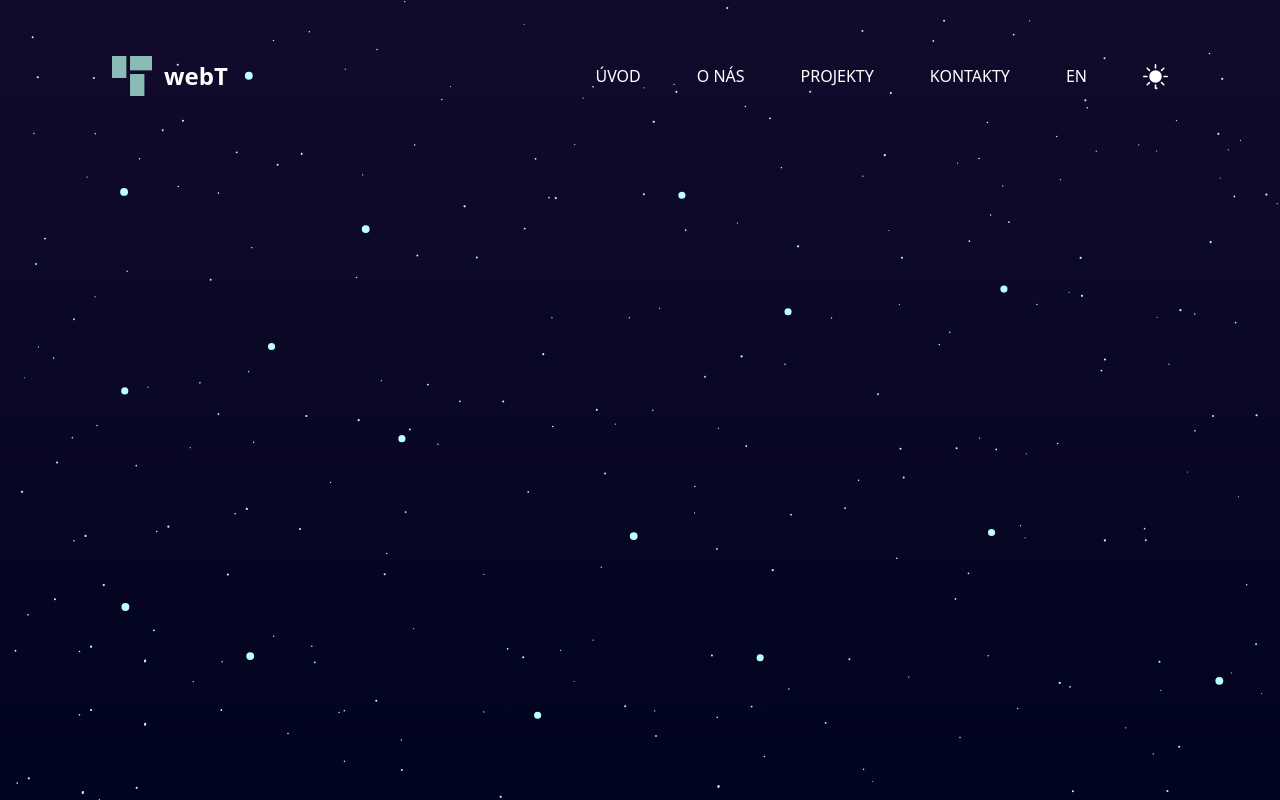
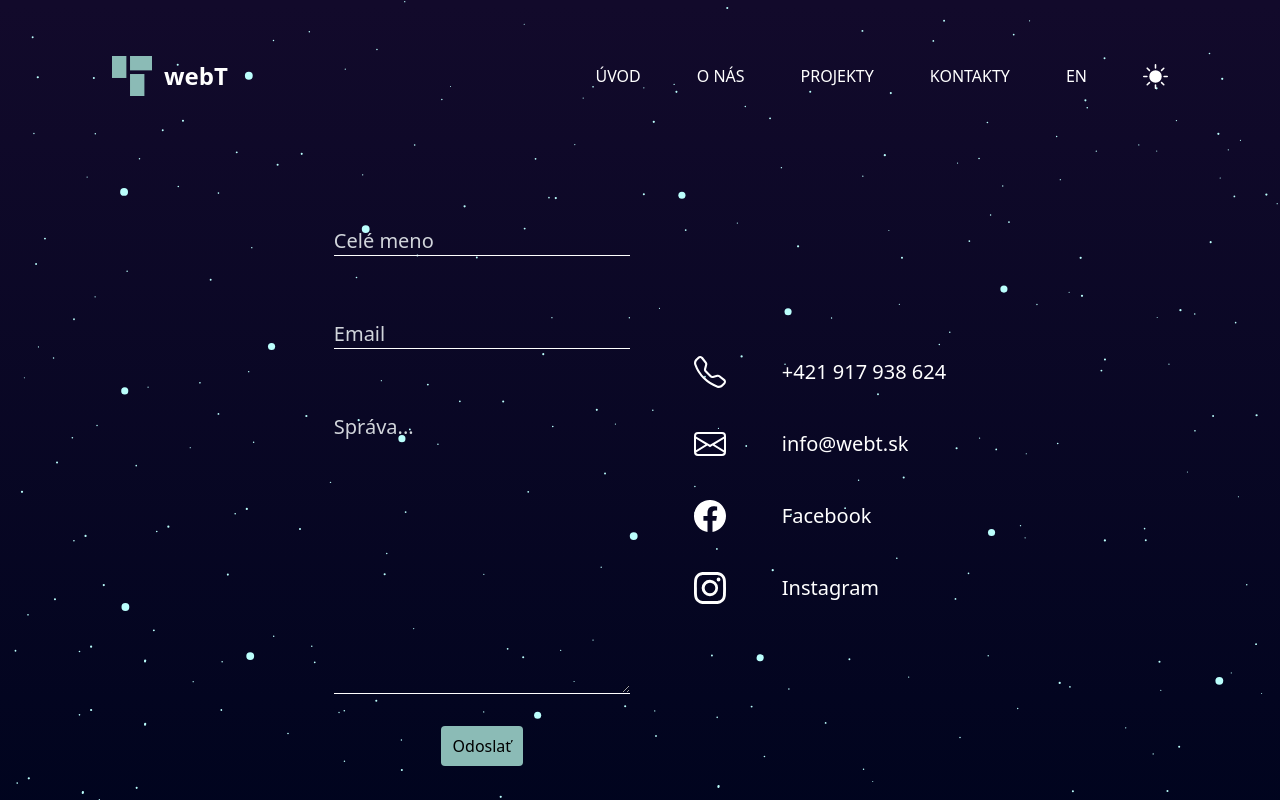
Before and after one commit to webt-sk/webt-sk.github.io, a Next.js app: page /kontakt in a window 1280 px wide. Built offline with nearby package versions, Linux system fonts and the light colour scheme.

Commit message:
kontakty stránka hotová

```diff
--- a/components/Layout.js
+++ b/components/Layout.js
@@ -8,7 +8,9 @@ export default function Layout(props) {
         <title>webT</title>
       </Head>
       <Navbar otherLang={props.otherLang} otherPage={props.otherPage} />
-      <main className={`section-height flex flex-wrap-reverse ${props.className}`}>
+      <main
+        className={`section-height flex ${props.className}`}
+      >
         {props.children}
       </main>
     </>
--- a/components/pages/Index.js
+++ b/components/pages/Index.js
@@ -3,7 +3,11 @@ import Layout from "../Layout";
 
 export default function Index(props) {
   return (
-    <Layout otherLang={props.otherLang} otherPage={props.otherPage}>
+    <Layout
+      className="flex-wrap-reverse"
+      otherLang={props.otherLang}
+      otherPage={props.otherPage}
+    >
       <div className="w-1/2 pl-28 flex flex-col justify-center lg:w-full lg:h-1/2 lg:pl-0">
         <h1 className="dark:text-white text-black text-6xl font-bold leading-normal lg:leading-tight lg:text-center md:text-3xl md:mt-5">
           {props.h1}
@@ -14,7 +18,7 @@ export default function Index(props) {
             {props.h1_3rd_line}
           </span>
         </h1>
-        <button className="text-white dark:text-black bg-zelena dark:bg-modra text-base w-fit p-4 rounded-md mt-16 lg:m-auto lg:text-sm lg:mt-5">
+        <button className="text-white dark:text-black bg-zelena dark:bg-modra text-sm w-fit p-4 rounded-md mt-16 lg:m-auto lg:text-sm lg:mt-5">
           {props.button}
         </button>
       </div>
--- a/components/pages/Kontakty.js
+++ b/components/pages/Kontakty.js
@@ -1,9 +1,79 @@
-import Navbar from "../Navbar";
+import {
+  Envelope,
+  Facebook,
+  Instagram,
+  Telephone,
+} from "react-bootstrap-icons";
+
+import Layout from "../Layout";
 
 export default function Kontakty(props) {
   return (
-    <>
-      <Navbar otherLang={props.otherLang} otherPage={props.otherPage} />
-    </>
+    <Layout
+      className="justify-center content-center flex-wrap md:h-fit"
+      otherLang={props.otherLang}
+      otherPage={props.otherPage}
+    >
+      <form
+        className="flex flex-col md:w-5/6"
+        action="https://submit-form.com/E2Gd0PDo%22%3E"
+        method="post"
+      >
+        <input
+          type="text"
+          name="name"
+          placeholder={props.otherLang === "sk" ? "Name" : "Celé meno"}
+          required=""
+          className="kontakty-inputs"
+        />
+        <input
+          type="email"
+          name="email"
+          placeholder="Email"
+          required=""
+          className="kontakty-inputs"
+        />
+        <textarea
+          name="message"
+          placeholder={props.otherLang === "sk" ? "Message..." : "Správa..."}
+          required=""
+          rows="10"
+          className="kontakty-inputs"
+        ></textarea>
+        <button
+          className="bg-zelena dark:bg-modra rounded text-white dark:text-black px-3 py-2 m-auto md:mb-8"
+          type="submit"
+        >
+          {props.otherLang === "sk" ? "Send" : "Odoslať"}
+        </button>
+      </form>
+
+      <ul className="kontakty-ul">
+        <li>
+          <Telephone className="kontakty-svg" />
+          <a className="kontakty-a" href="tel:+421 917 938 624">
+            +421 917 938 624
+          </a>
+        </li>
+        <li>
+          <Envelope className="kontakty-svg" />
+          <a className="kontakty-a" href="mailto:info@webt.sk">
+            info@webt.sk
+          </a>
+        </li>
+        <li>
+          <Facebook className="kontakty-svg" />
+          <a className="kontakty-a" href="facebook.com/webt">
+            Facebook
+          </a>
+        </li>
+        <li>
+          <Instagram className="kontakty-svg" />
+          <a className="kontakty-a" href="https://www.instagram.com/webt.sk/">
+            Instagram
+          </a>
+        </li>
+      </ul>
+    </Layout>
   );
 }
--- a/components/pages/Praca.js
+++ b/components/pages/Praca.js
@@ -5,7 +5,7 @@ export default function Praca(props) {
     <Layout
       otherLang={props.otherLang}
       otherPage={props.otherPage}
-      className="content-center justify-evenly xl:h-fit"
+      className="flex-wrap-reverse content-center justify-evenly xl:h-fit"
     >
       <div
         className="w-12 h-1/2 self-center xl:h-80 sm:w-5"
--- a/package.json
+++ b/package.json
@@ -13,6 +13,7 @@
     "next": "12.1.5",
     "next-themes": "^0.1.1",
     "react": "18.0.0",
+    "react-bootstrap-icons": "^1.8.2",
     "react-dom": "18.0.0",
     "three": "^0.140.0"
   },
--- a/styles/globals.css
+++ b/styles/globals.css
@@ -22,3 +22,28 @@ body {
 .anvil-inner {
   @apply sm:w-full !important;
 }
+
+.kontakty {
+  @apply text-black dark:text-white inline-block;
+}
+
+.kontakty-svg {
+  @apply kontakty h-8 w-8;
+}
+
+.kontakty-a {
+  @apply kontakty ml-14 text-xl self-center;
+}
+
+.kontakty-inputs {
+  @apply placeholder-gray-500 dark:placeholder-gray-300 text-black dark:text-white bg-transparent border-b border-white border-black dark:border-white block text-xl my-8;
+}
+
+.kontakty-ul {
+  margin-left: 5%;
+  @apply flex flex-col justify-center md:ml-0;
+}
+
+.kontakty-ul > li {
+  @apply my-5 flex;
+}
```
Also changed, not shown: 1 other file (tests, documents, lock files or other folders).
